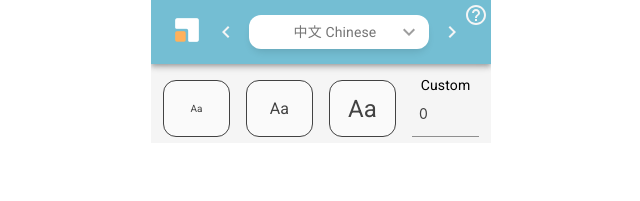
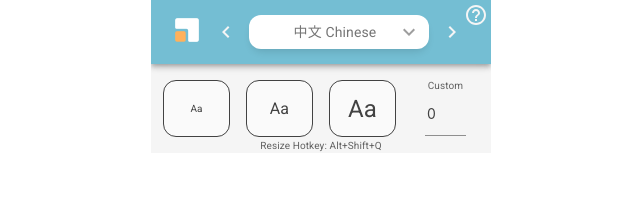
Before and after one commit to rjpeterson/Hanzisize, a React (Create React App) app: page / in a window 1280 px wide. Shown: the top 201 px of the page, without its empty margins (319-959 px from the left). Built offline with nearby package versions, Linux system fonts and the light colour scheme.

Commit message:
adjust text sizing, add hotkey notification, rename iframe warning component to notification

```diff
--- a/src/components/Lower/FontSize/FontSize.jsx
+++ b/src/components/Lower/FontSize/FontSize.jsx
@@ -26,11 +26,19 @@ const useStyles = makeStyles({
   large: {
     fontSize: fontSizes.large
   },
-  input: {
+  activeButton: {
+    boxShadow: "0 3px 6px 2px rgba(255, 105, 135, .3)",
+    color: grey[50],
+    backgroundColor: grey[500]
+  }
+})
+
+const FontSizeInput = withStyles({
+  root: {
     width: 67,
     boxShadow: 'none',
     textTransform: 'none',
-    padding: '8px 7px',
+    padding: '8px 15px',
     lineHeight: 1.5,
     color: grey[800],
     fontFamily: [
@@ -44,14 +52,15 @@ const useStyles = makeStyles({
       '"Apple Color Emoji"',
       '"Segoe UI Emoji"',
       '"Segoe UI Symbol"'
-    ]
+    ],
   },
-  activeButton: {
-    boxShadow: "0 3px 6px 2px rgba(255, 105, 135, .3)",
-    color: grey[50],
-    backgroundColor: grey[500]
+  underline: {
+    '&::before': {
+      'left': '20%',
+      'width': '60%'
+    },
   }
-})
+})(Input);
 
 const NormalButton = withStyles({
   root: {
@@ -183,12 +192,12 @@ export default function FontSizeButtons({minFontSize, changeHandler}) {
         <Typography variant='body2'>
           Custom
         </Typography>
-        <Input
-          className={classes.input}
+        <FontSizeInput
           value={minFontSize}
           onChange={(event) => {handleInputChange(event)}}
           onBlur={handleBlur}
           inputProps={{
+            classes: {underline: classes.underline},
             step: 1,
             min: 0,
             max: 99,
--- a/src/components/Lower/Lower.jsx
+++ b/src/components/Lower/Lower.jsx
@@ -1,5 +1,5 @@
 import React from 'react';
-import IFrameWarning from './IFrameWarning/IFrameWarning';
+import Notification from './Notification/Notification';
 
 import FontSize from './FontSize/FontSize';
 
@@ -24,8 +24,8 @@ export default function Lower({minFontSize, changeHandler, iFrames}) {
         minFontSize={minFontSize}
         changeHandler={changeHandler}
       />
-      <IFrameWarning
-        display={iFrames}
+      <Notification
+        iFrames={iFrames}
       />
       </Box>
     </div>
--- /dev/null
+++ b/src/components/Lower/Notification/Notification.jsx
@@ -0,0 +1,41 @@
+import React from 'react';
+import Box from '@material-ui/core/Box';
+import Typography from '@material-ui/core/Typography';
+import { makeStyles } from '@material-ui/core/styles';
+
+const useStyles = makeStyles({
+  notification: {
+    fontSize: '.7rem',
+    height: 'auto',
+    width: '80%',
+    marginLeft: 'auto',
+    marginRight: 'auto',
+    textAlign: 'center',
+  }
+})
+
+export default function Notification({iFrames}) {
+  const classes = useStyles();
+
+  const notificationSwap = (iFrames) => {
+    if(iFrames) {
+      return (
+        <Typography color='error'>
+          Warning: This page contains iframes. Hanzisize may not work properly.
+        </Typography>
+      )
+    } else {
+      return (
+        <Typography variant='body2'>
+          Resize Hotkey: Alt+Shift+Q
+        </Typography>
+      )
+    }
+  }
+
+  return (
+    <Box className={classes.notification}>
+      {notificationSwap(iFrames)}
+    </Box>
+  )
+}
--- a/src/components/Upper/LangSelect/LangSelect.jsx
+++ b/src/components/Upper/LangSelect/LangSelect.jsx
@@ -15,7 +15,6 @@ import LangOptions from './LangOptions';
 
 const useStyles = makeStyles({
   menuItem: {
-    fontSize: ".6rem",
     minHeight: "1.1rem",
     paddingTop: "0px",
     paddingBottom: "0px",
--- a/src/components/theme.jsx
+++ b/src/components/theme.jsx
@@ -5,15 +5,15 @@ import { common } from "@material-ui/core/colors";
 const theme = createMuiTheme({
   typography: {
     body1: {
-      fontSize: 14,
-      lineHeight: 1,
-      textAlign: 'center'
+      'font-size': 14,
+      'line-height': 1,
+      'text-align': 'center'
     },
     body2: {
-      fontsize: '.3rem',
-      textAlign: 'center',
-      fontWeight: 200,
-      lineHeight: .75
+      'font-size': 10,
+      'text-align': 'center',
+      'color': grey[700],
+      'line-height': 1
     }
   },
   palette: {
```
